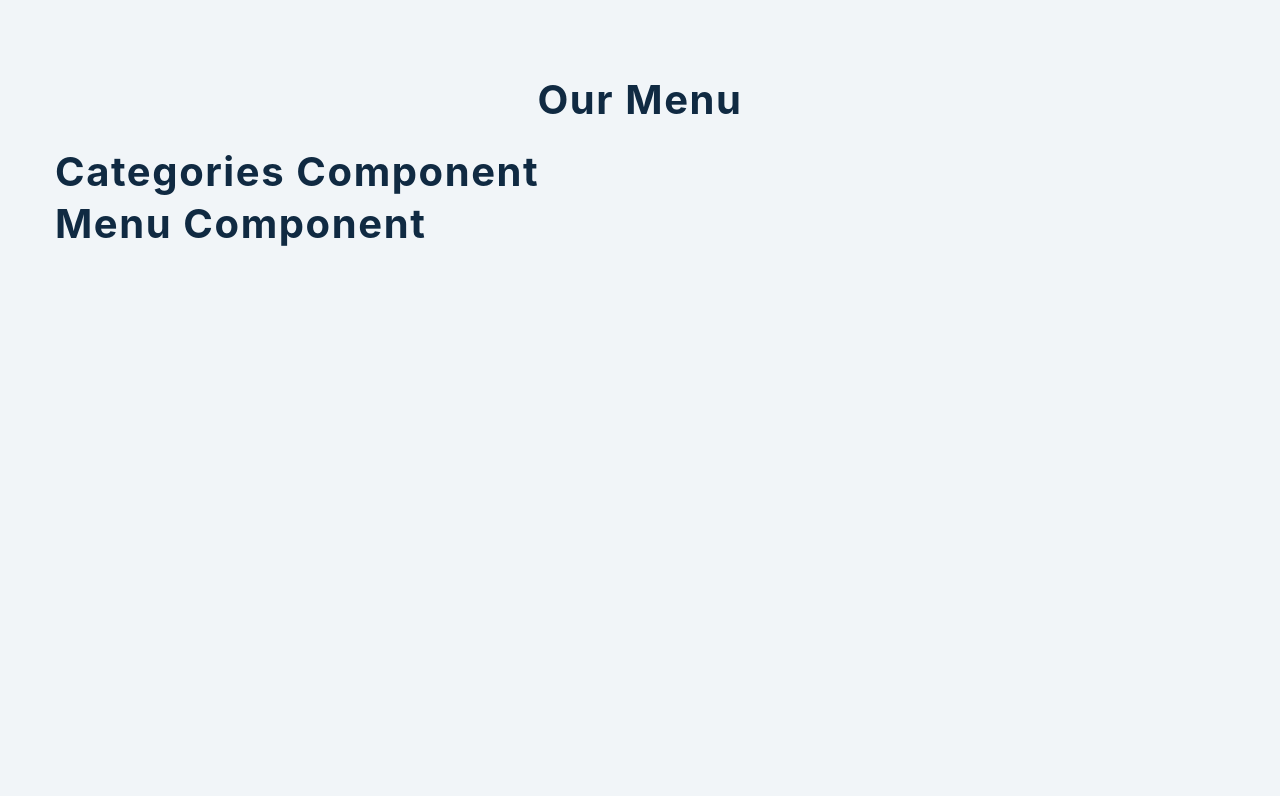
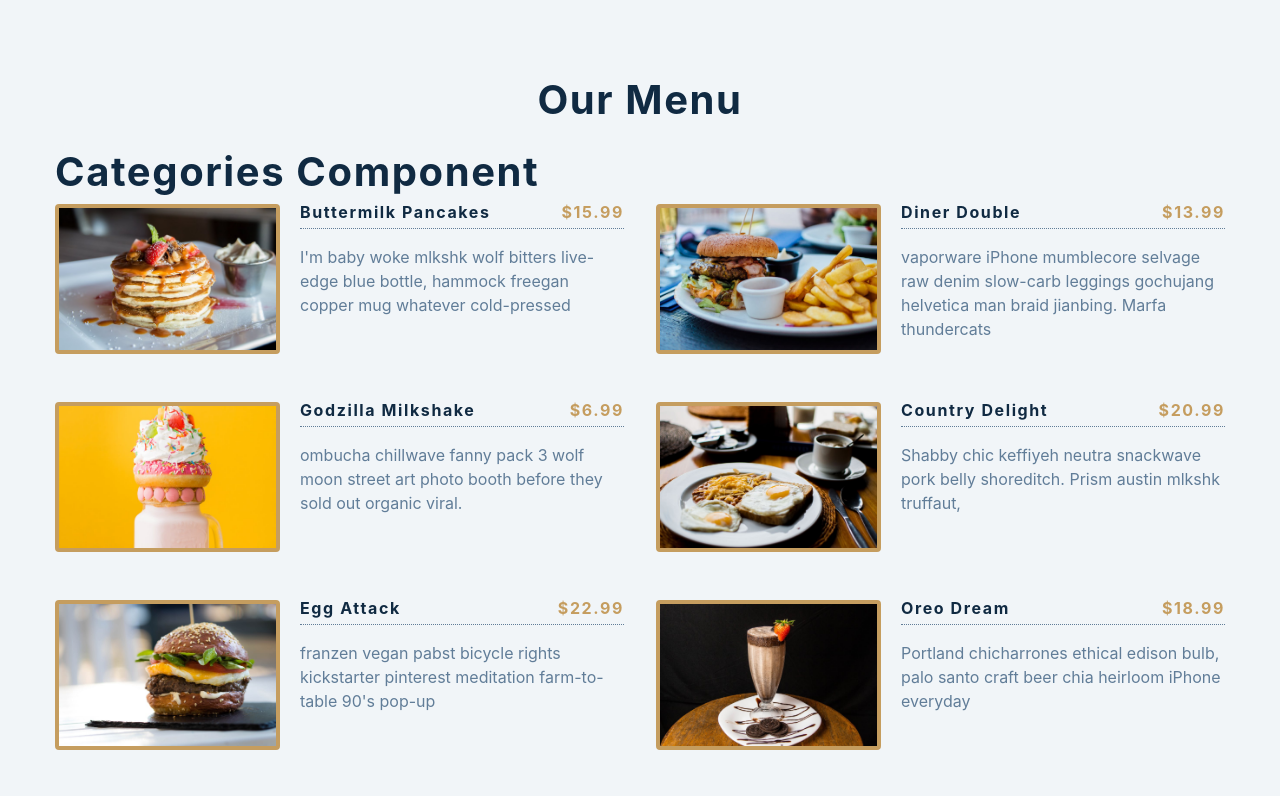
Before and after one commit to zainabturkmen/React-Projects, a React (Create React App) app in the folder react-projects-master/05-menu/setup/: page / in a window 1280 px wide. Shown: the top 796 px of the page. Built offline with nearby package versions, Linux system fonts and the light colour scheme; the HTML template or start-up script is replaced by a standard one.

Commit message:
removing folder

```diff
--- a/react-projects-master/05-menu/setup/src/App.js
+++ b/react-projects-master/05-menu/setup/src/App.js
@@ -14,7 +14,7 @@
           <div className="undersline"></div>
         </div>
         <Categories />
-        <Menu />
+        <Menu items={menuItems} />
       </section>
     </main>
   );
--- a/react-projects-master/05-menu/setup/src/Menu.js
+++ b/react-projects-master/05-menu/setup/src/Menu.js
@@ -1,7 +1,27 @@
-import React from 'react';
+import React from "react";
 
-const Menu = ({item}) => {
-  return <h2>menu component</h2>;
+const Menu = ({ items }) => {
+  return (
+    <div className="section-center">
+      {items.map((menuItem) => {
+        const { id, title, img, price, desc } = menuItem;
+        return (
+          <article key={id} className="menu-item">
+            <img src={img} alt={title} className="photo" />
+            <div className="item-info">
+              <header>
+                <h4>{title}</h4>
+                <h4 className="price">${price}</h4>
+              </header>
+              <div>
+                <p className="item-text">{desc}</p>
+              </div>
+            </div>
+          </article>
+        );
+      })}
+    </div>
+  );
 };
 
 export default Menu;
```
